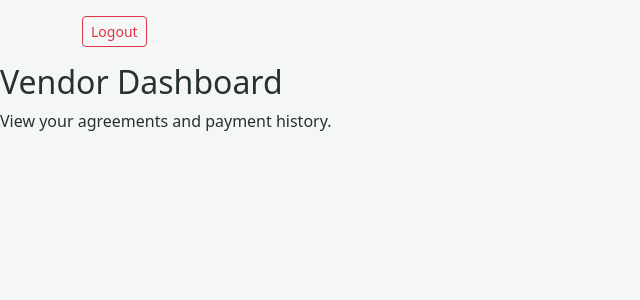
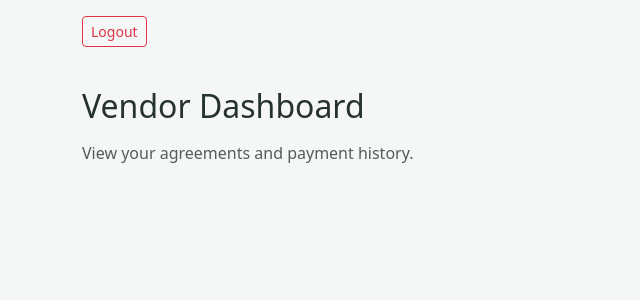
Before and after one commit to AddryaneBautista/MarketEase-Bautista-Addryane-G01, a Django app: page /dashboard/vendor/ in a window 1280 px wide. Shown: the top 300 px of the page, without its empty margins (0-640 px from the left). Run offline with Django 5.2, Linux system fonts and the light colour scheme; the visitor is signed in with stand-in values (Sample User, id 1).

Commit message:
style(dashboard): update UI with Bootstrap 5 layout and templates

```diff
--- a/templates/dashboard/staff.html
+++ b/templates/dashboard/staff.html
@@ -1,5 +1,7 @@
 {% extends "base.html" %}
 {% block content %}
-<h2>Staff Dashboard</h2>
-<p>Manage vendors, stalls, agreements, payments, inspections, violations.</p>
+<div class="container py-4">
+  <h2 class="mb-3">Staff Dashboard</h2>
+  <p class="text-muted">Manage vendors, stalls, agreements, payments, inspections, violations.</p>
+</div>
 {% endblock %}
--- a/templates/dashboard/vendor.html
+++ b/templates/dashboard/vendor.html
@@ -1,5 +1,7 @@
 {% extends "base.html" %}
 {% block content %}
-<h2>Vendor Dashboard</h2>
-<p>View your agreements and payment history.</p>
+<div class="container py-4">
+  <h2 class="mb-3">Vendor Dashboard</h2>
+  <p class="text-muted">View your agreements and payment history.</p>
+</div>
 {% endblock %}
```
Also changed, not shown: templates/dashboard/admin.html (+8 -2 lines).
